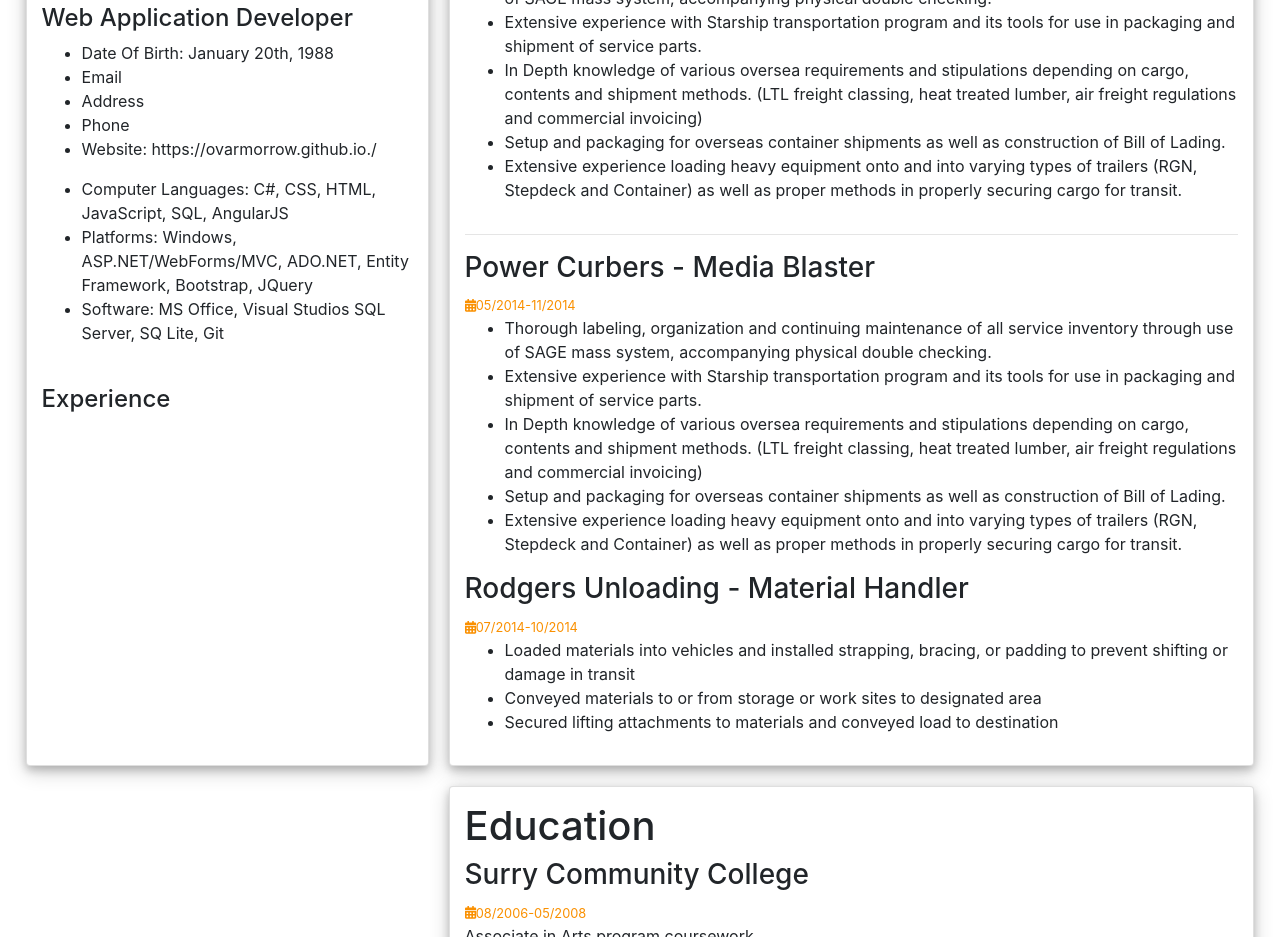
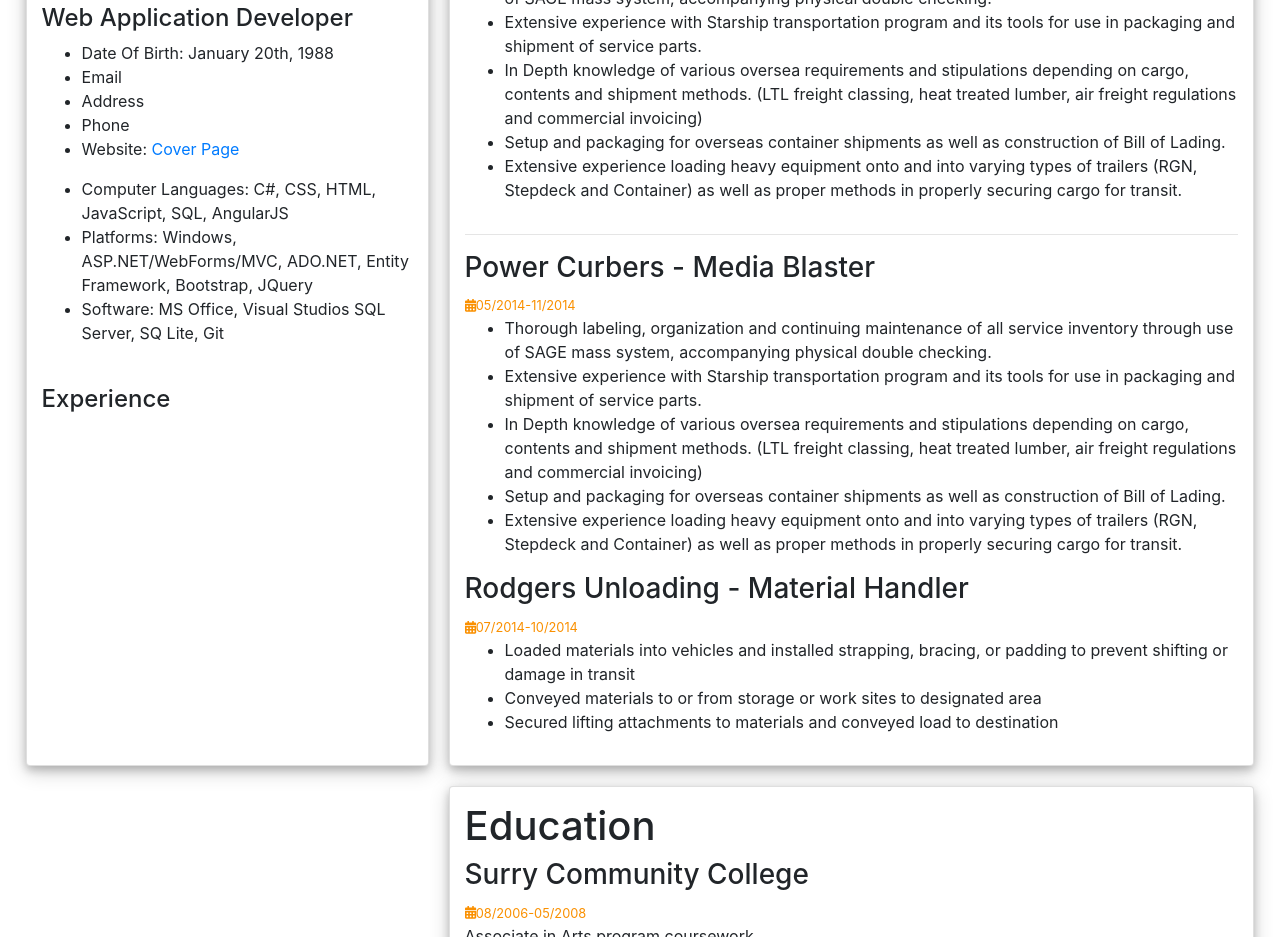
Before and after one commit to Ovarmorrow/resume, an Angular app: page / in a window 1280 px wide. Shown: the part 1140-2077 px from the top of the page. Built offline with nearby package versions, Linux system fonts and the light colour scheme.

Commit message:
rebuilt with icon and navbar changes

```diff
--- a/src/app/app.component.html
+++ b/src/app/app.component.html
@@ -14,7 +14,7 @@
       <li>Email</li>
       <li>Address</li>
       <li>Phone</li>
-      <li>Website: https://ovarmorrow.github.io./</li>
+      <li>Website: <a href="https://ovarmorrow.github.io./">Cover Page</a></li>
     </ul>
 
     <!-- To do more work -->
```
Also changed, not shown: .angular-cli.json, 4 other files (tests, documents, lock files or other folders).
